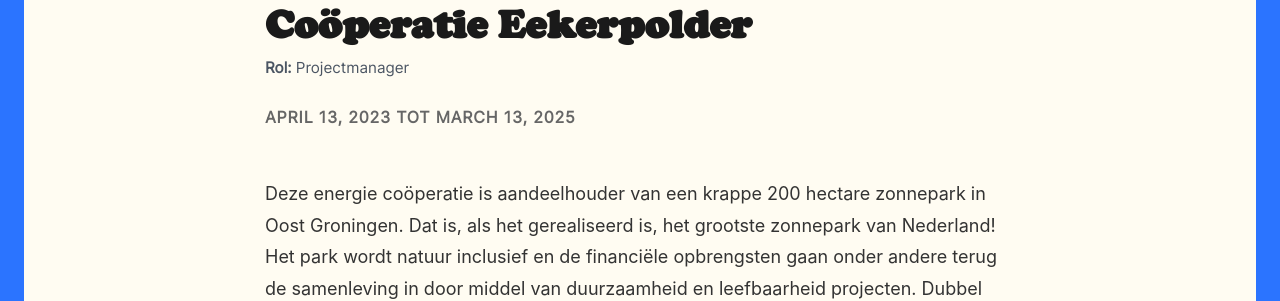
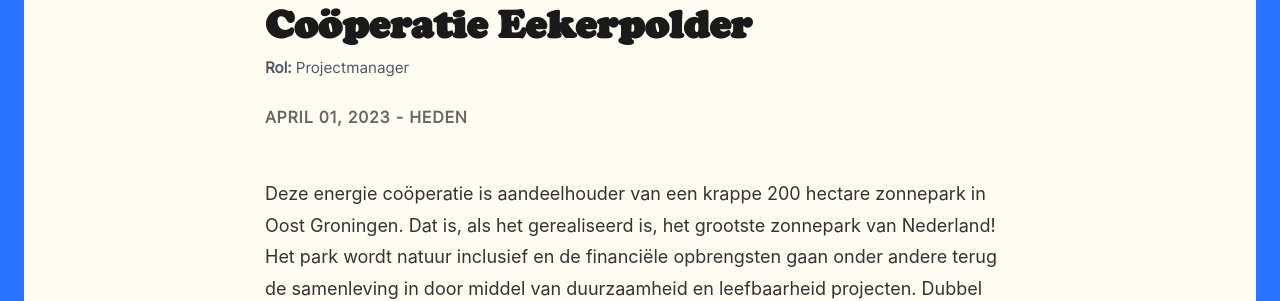
Before and after one commit to TheRealEdd/BreunisUrbanSolutions, a Jekyll site: the page built from _projects/2026-07-13-cooperatie-eekerpolder.md, in a window 1280 px wide and 900 px high, scrolled down 335 px. Shown: the part 153-454 px from the top of the window. Built offline with Jekyll 4.4.1, drawn with Linux system fonts in a browser that asks for light colours.

Commit message:
Update _projects/2026-07-13-cooperatie-eekerpolder.md (via Pages CMS)

```diff
--- a/_projects/2026-07-13-cooperatie-eekerpolder.md
+++ b/_projects/2026-07-13-cooperatie-eekerpolder.md
@@ -2,8 +2,7 @@
 company: Coöperatie Eekerpolder
 logo: /media/blog/Logo-Eekerpolder.svg
 role: Projectmanager
-from-date: 2023-04-13
-to-date: 2025-03-13
+from-date: 2023-04-01
 tags:
   - Water
   - Energie en Mobiliteit
```
